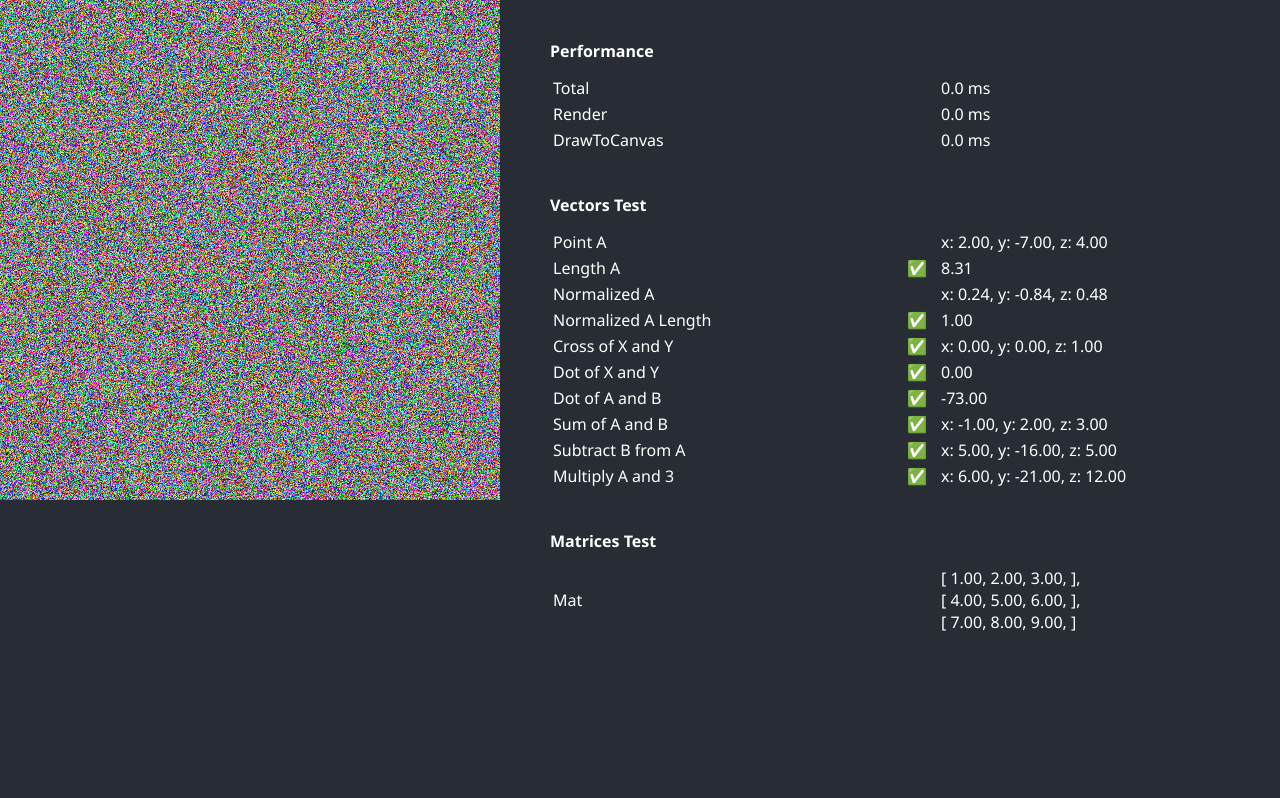
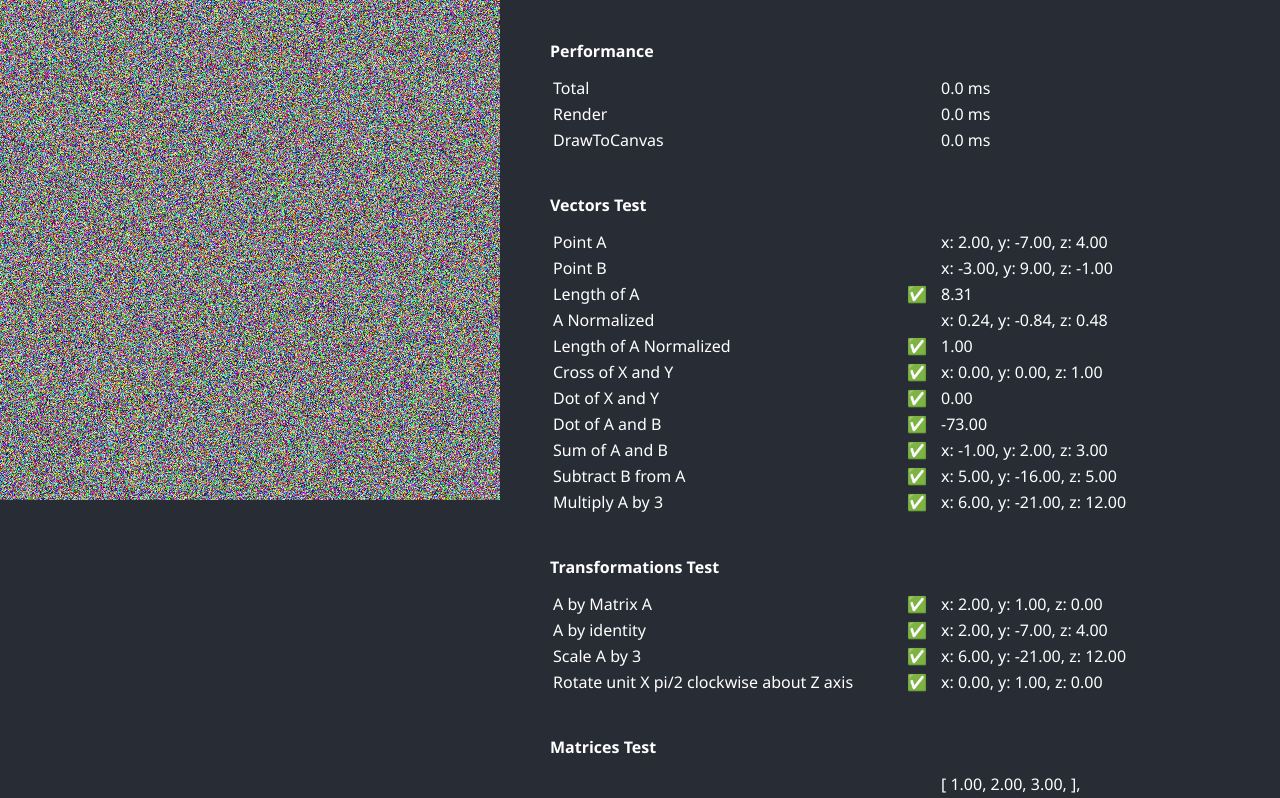
Before and after one commit to arlohb/RayTracing, a React (Create React App) app: page / in a window 1280 px wide. Shown: the top 798 px of the page. Built offline with nearby package versions, Linux system fonts and the light colour scheme.

Commit message:
Added lots of matrix and vector stuff, and tested all of it

```diff
--- a/src/MathsTest.tsx
+++ b/src/MathsTest.tsx
@@ -5,14 +5,9 @@ import Data from "./Data";
 const MathsTest = () => {
   const PointA = new Vector3(2, -7, 4);
   const PointB = new Vector3(-3, 9, -1);
-  const CrossXY = (Vector3.unitX).cross(Vector3.unitY);
-  const DotXY = (Vector3.unitX).dot(Vector3.unitY);
-  const DotAB = PointA.dot(PointB);
-  const SumAB = PointA.add(PointB);
-  const SubAB = PointA.sub(PointB);
-  const MulA3 = PointA.mul(3);
 
-  const Mat = new Matrix33([[1, 2, 3], [4, 5, 6], [7, 8, 9]]);
+  const MatA = new Matrix33([[1, 2, 3], [4, 5, 6], [7, 8, 9]]);
+  const MatB = new Matrix33([[-3, 2, 1], [-8, 4, -1], [2, 5, 2]]);
 
   return (
     <>
@@ -21,22 +16,40 @@ const MathsTest = () => {
         title="Vectors Test"
         data={{
           "Point A": PointA,
-          "Length A": [PointA.length(), PointA.length().toFixed(1) === "8.3"],
-          "Normalized A": PointA.normalize(),
-          "Normalized A Length": [PointA.normalize().length(), PointA.normalize().length() === 1],
-          "Cross of X and Y": [CrossXY, CrossXY.equals(Vector3.unitZ)],
-          "Dot of X and Y": [DotXY, DotXY === 0],
-          "Dot of A and B": [DotAB, DotAB === -73],
-          "Sum of A and B": [SumAB, SumAB.equals(new Vector3(-1, 2, 3))],
-          "Subtract B from A": [SubAB, SubAB.equals(new Vector3(5, -16, 5))],
-          "Multiply A and 3": [MulA3, MulA3.equals(new Vector3(6, -21, 12))],
+          "Point B": PointB,
+          "Length of A": [PointA.length(), PointA.length().toFixed(1) === "8.3"],
+          "A Normalized": PointA.normalize(),
+          "Length of A Normalized": [PointA.normalize().length(), PointA.normalize().length() === 1],
+          "Cross of X and Y": [Vector3.unitX.cross(Vector3.unitY), Vector3.unitX.cross(Vector3.unitY).equals(Vector3.unitZ)],
+          "Dot of X and Y": [Vector3.unitX.dot(Vector3.unitY), Vector3.unitX.dot(Vector3.unitY) === 0],
+          "Dot of A and B": [PointA.dot(PointB), PointA.dot(PointB) === -73],
+          "Sum of A and B": [PointA.add(PointB), PointA.add(PointB).equals(new Vector3(-1, 2, 3))],
+          "Subtract B from A": [PointA.sub(PointB), PointA.sub(PointB).equals(new Vector3(5, -16, 5))],
+          "Multiply A by 3": [PointA.mul(3), PointA.mul(3).equals(new Vector3(6, -21, 12))],
+        }}
+      />
+      <Data
+        decimalPlaces={2}
+        title="Transformations Test"
+        data={{
+          "A by Matrix A": [PointA.transform(MatA), PointA.transform(MatA).equals(new Vector3(2, 1, 0))],
+          "A by identity": [PointA.transform(Matrix33.identity), PointA.transform(Matrix33.identity).equals(PointA)],
+          "Scale A by 3": [PointA.transform(Matrix33.createScale(3)), PointA.transform(Matrix33.createScale(3)).equals(PointA.mul(3))],
+          "Rotate unit X pi/2 clockwise about Z axis": [
+            Vector3.unitX.transform(Matrix33.createRotation("z", Math.PI / 2)),
+            Vector3.unitX.transform(Matrix33.createRotation("z", Math.PI / 2)).equals(Vector3.unitY),
+          ],
         }}
       />
       <Data
         decimalPlaces={2}
         title="Matrices Test"
         data={{
-          Mat,
+          "Matrix A": MatA,
+          "Matrix B": MatB,
+          "A * B": [MatA.mul(MatB), MatA.mul(MatB).equals(new Matrix33([[-13, 25, 5], [-40, 58, 11], [-67, 91, 17]]))],
+          "B * A": [MatB.mul(MatA), MatB.mul(MatA).equals(new Matrix33([[12, 12, 12], [1, -4, -9], [36, 45, 54]]))],
+          "Scale by 3": [Matrix33.createScale(3), Matrix33.createScale(3).equals(new Matrix33([[3, 0, 0], [0, 3, 0], [0, 0, 3]]))],
         }}
       />
     </>
--- a/src/RayTracing/Matrix33.ts
+++ b/src/RayTracing/Matrix33.ts
@@ -5,6 +5,41 @@ type Matrix33Values = [
 ];
 
 class Matrix33 {
+  static readonly identity = new Matrix33([[1, 0, 0], [0, 1, 0], [0, 0, 1]]);
+
+  static readonly epsilon = 0.0000001;
+
+  static createScale(scale: number): Matrix33 {
+    return new Matrix33([
+      [scale, 0, 0],
+      [0, scale, 0],
+      [0, 0, scale],
+    ]);
+  }
+
+  static createRotation(around: "x" | "y" | "z", radians: number): Matrix33 {
+    if (around === "x") {
+      return new Matrix33([
+        [1, 0, 0],
+        [0, Math.cos(radians), Math.sin(radians)],
+        [0, -Math.sin(radians), Math.cos(radians)],
+      ]);
+    }
+    if (around === "y") {
+      return new Matrix33([
+        [Math.cos(radians), 0, -Math.sin(radians)],
+        [0, 1, 0],
+        [Math.sin(radians), 0, Math.cos(radians)],
+      ]);
+    }
+
+    return new Matrix33([
+      [Math.cos(radians), Math.sin(radians), 0],
+      [-Math.sin(radians), Math.cos(radians), 0],
+      [0, 0, 1],
+    ]);
+  }
+
   values: Matrix33Values;
 
   constructor(values?: Matrix33Values) {
@@ -20,7 +55,7 @@ class Matrix33 {
 
     // for each element in the final matrix
     for (let i = 0; i < 3; i += 1) {
-      for (let j = 0; i < 3; j += 1) {
+      for (let j = 0; j < 3; j += 1) {
         let sum = 0;
 
         // for each element in a row / column
@@ -33,6 +68,18 @@ class Matrix33 {
     }
 
     return newMat;
+  }
+
+  equals(mat: Matrix33): boolean {
+    for (let i = 0; i < 3; i += 1) {
+      for (let j = 0; j < 3; j += 1) {
+        if (Math.abs(this.values[i][j] - mat.values[i][j]) > Matrix33.epsilon) {
+          return false;
+        }
+      }
+    }
+
+    return true;
   }
 
   toString(): string {
--- a/src/RayTracing/Vector3.ts
+++ b/src/RayTracing/Vector3.ts
@@ -1,7 +1,11 @@
+import Matrix33 from "./Matrix33";
+
 class Vector3 {
   static readonly unitX = new Vector3(1, 0, 0);
   static readonly unitY = new Vector3(0, 1, 0);
   static readonly unitZ = new Vector3(0, 0, 1);
+
+  static readonly epsilon = 0.0000001;
 
   x: number;
   y: number;
@@ -79,9 +83,17 @@ class Vector3 {
 
   equals(vec: Vector3): boolean {
     return (
-      this.x === vec.x
-      && this.y === vec.y
-      && this.z === vec.z
+      Math.abs(this.x - vec.x) < Vector3.epsilon
+      && Math.abs(this.y - vec.y) < Vector3.epsilon
+      && Math.abs(this.z - vec.z) < Vector3.epsilon
+    );
+  }
+
+  transform(mat: Matrix33): Vector3 {
+    return new Vector3(
+      this.x * mat.values[0][0] + this.y * mat.values[1][0] + this.z * mat.values[2][0],
+      this.x * mat.values[0][1] + this.y * mat.values[1][1] + this.z * mat.values[2][1],
+      this.x * mat.values[0][2] + this.y * mat.values[1][2] + this.z * mat.values[2][2],
     );
   }
 }
```
